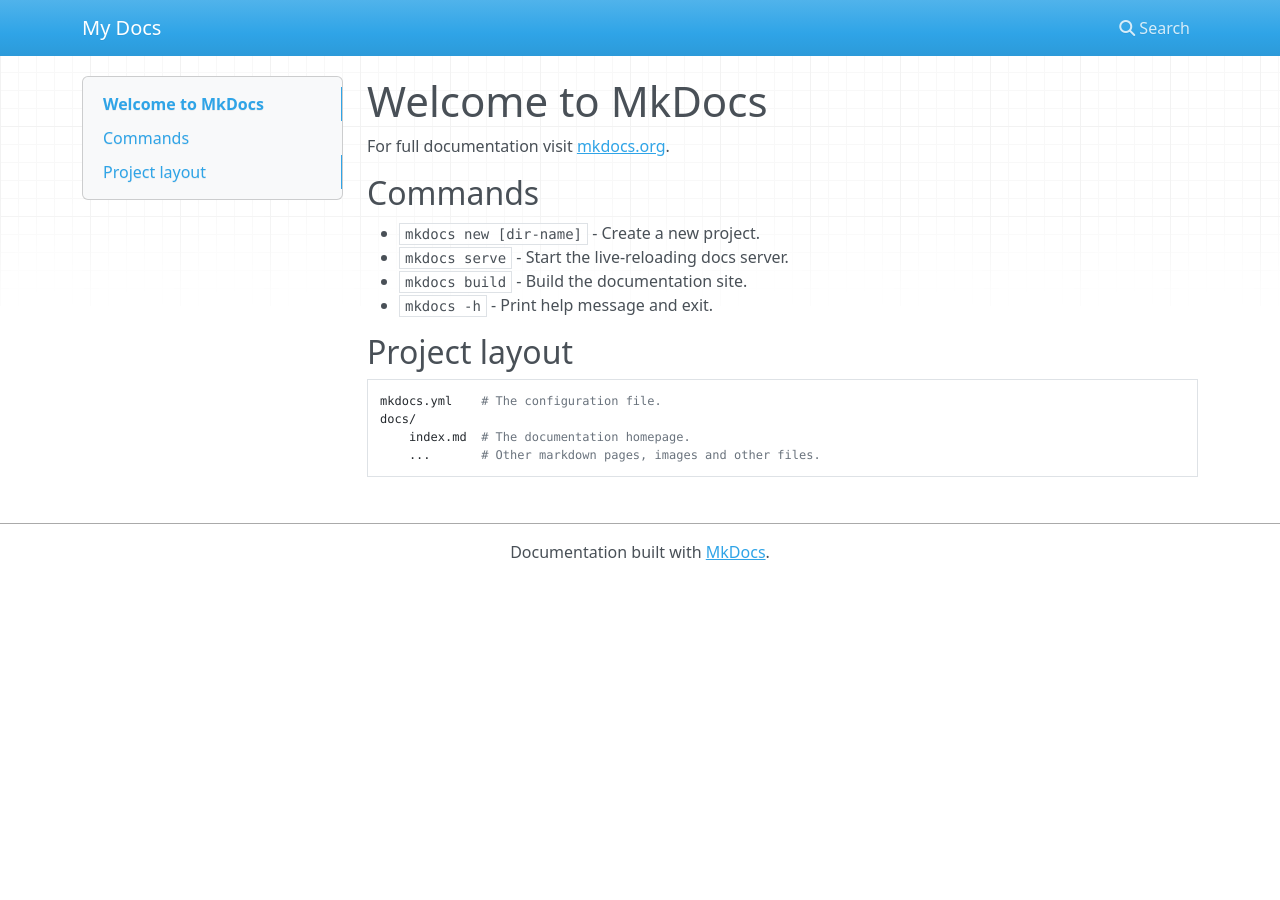
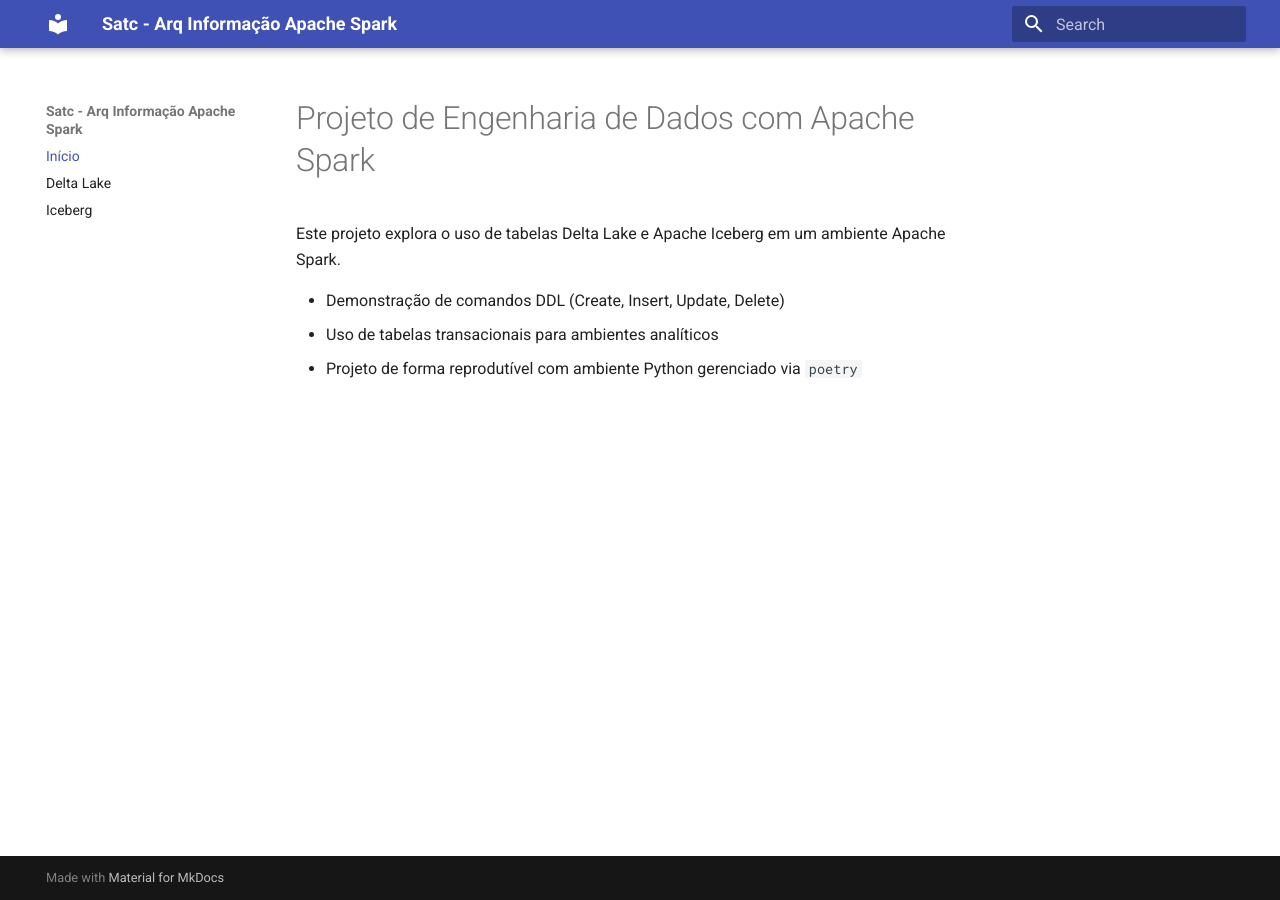
Before and after one commit to Lucaspaixao-code/SatcArqInformacaoApacheSpark, an MkDocs documentation site: the page built from docs/index.md, in a window 1280 px wide. Built offline with MkDocs 1.6.1 and Material for MkDocs 9.7.7, drawn with Linux system fonts in a browser that asks for light colours; nearby versions of some CDN libraries.

```diff
--- a/docs/index.md
+++ b/docs/index.md
@@ -1,17 +1,7 @@
-# Welcome to MkDocs
+# Projeto de Engenharia de Dados com Apache Spark
 
-For full documentation visit [mkdocs.org](https://www.mkdocs.org).
+Este projeto explora o uso de tabelas Delta Lake e Apache Iceberg em um ambiente Apache Spark.
 
-## Commands
-
-* `mkdocs new [dir-name]` - Create a new project.
-* `mkdocs serve` - Start the live-reloading docs server.
-* `mkdocs build` - Build the documentation site.
-* `mkdocs -h` - Print help message and exit.
-
-## Project layout
-
-    mkdocs.yml    # The configuration file.
-    docs/
-        index.md  # The documentation homepage.
-        ...       # Other markdown pages, images and other files.
+- Demonstração de comandos DDL (Create, Insert, Update, Delete)
+- Uso de tabelas transacionais para ambientes analíticos
+- Projeto de forma reprodutível com ambiente Python gerenciado via `poetry`
--- a/mkdocs.yml
+++ b/mkdocs.yml
@@ -1 +1,15 @@
-site_name: My Docs
+site_name: Satc - Arq Informação Apache Spark
+nav:
+  - Início: index.md
+  - Delta Lake: delta-lake.md
+  - Iceberg: iceberg.md
+theme:
+  name: material
+  palette:
+    primary: indigo
+    accent: indigo
+markdown_extensions:
+  - admonition
+  - codehilite
+  - toc:
+      permalink: true
```
Also changed, not shown: README.md (+61 -9 lines), docs/delta-lake.md (added, +46 -0 lines), docs/iceberg.md (added, +46 -0 lines).
